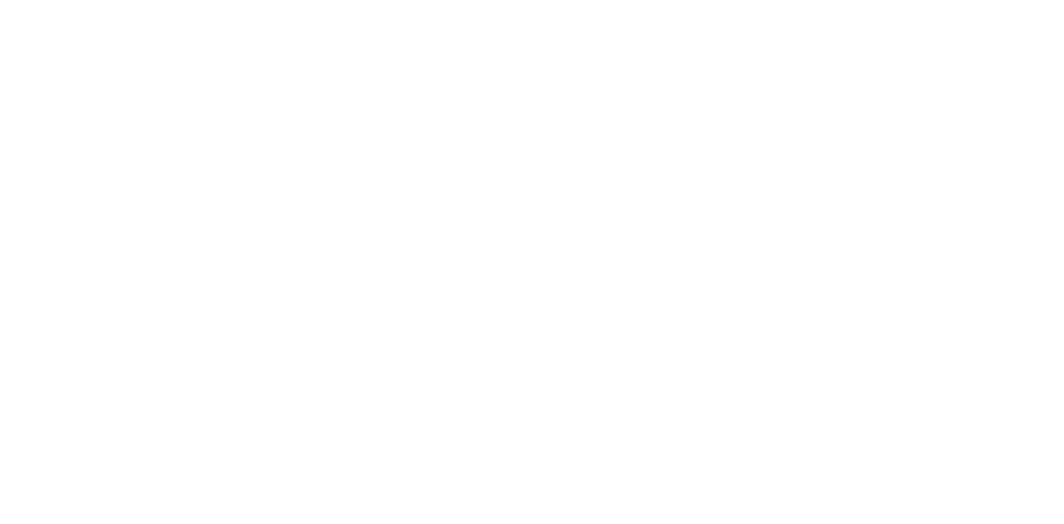
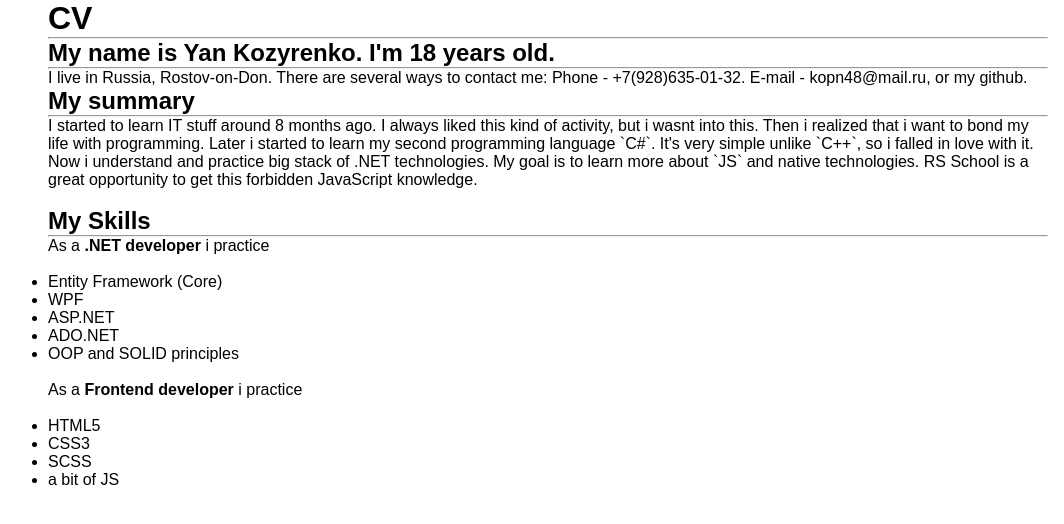
Before and after one commit to Orillio/rsschool-cv, a plain HTML site: page index.html in a window 1280 px wide. Shown: the whole page, without its empty margins (92-1156 px from the left). Drawn offline with Linux system fonts and the light colour scheme.

Commit message:
feat: skills

```diff
--- a/index.html
+++ b/index.html
@@ -10,6 +10,38 @@
 <body>
     <main>
         <div class="container">
+            <h1>CV</h1>
+            <hr>
+            <h2>My name is Yan Kozyrenko. I'm 18 years old.</h2>
+            <hr>
+            <p>I live in Russia, Rostov-on-Don. There are several ways to contact me: Phone - +7(928)635-01-32. E-mail - kopn48@mail.ru, or my github.</p>
+            <h2>My summary</h2><hr>
+            <p>I started to learn IT stuff around 8 months ago. I always liked this kind of activity, but i wasnt into this. Then i realized that i want to bond my life with programming.
+                Later i started to learn my second programming language `C#`. It's very simple unlike `C++`, so i falled in love with it. Now i understand and practice big stack of .NET technologies.
+                My goal is to learn more about `JS` and native technologies. RS School is a great opportunity to get this forbidden JavaScript knowledge.
+            </p>
+            <br>
+            <h2>My Skills</h2><hr>
+
+            <p>As a <b>.NET developer</b> i practice </p><br>
+
+            <ul>
+                <li>Entity Framework (Core)</li>
+                <li>WPF</li>
+                <li>ASP.NET</li>
+                <li>ADO.NET</li>
+                <li>OOP and SOLID principles</li>
+            </ul>
+            <br>
+            <p>As a <b>Frontend developer</b> i practice </p><br>
+
+            <ul>
+                <li>HTML5</li>
+                <li>CSS3</li>
+                <li>SCSS</li>
+                <li>a bit of JS</li>
+            </ul>
+            <br>
         </div>
     </main>
 </body>
```
